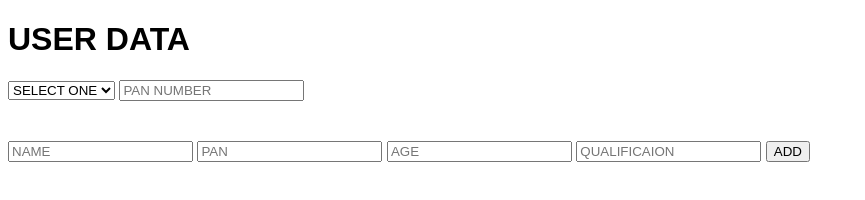
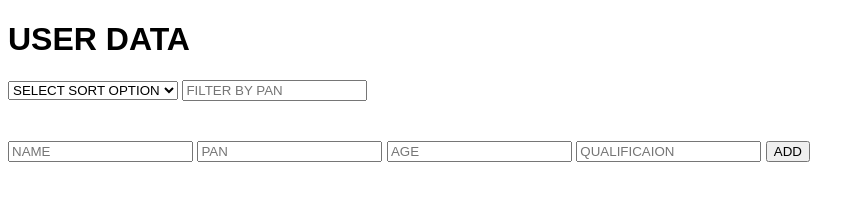
Before and after one commit to dayachettri/AC-User-Data, a plain HTML site: page index.html in a window 1280 px wide. Shown: the whole page, without its empty margins (0-865 px from the left). Drawn offline with Linux system fonts and the light colour scheme.

Commit message:
Update placeholders

```diff
--- a/index.html
+++ b/index.html
@@ -13,11 +13,11 @@
     <h1>USER DATA</h1>
     <form class="filter-data">
       <select name="" id="sort">
-        <option value="">SELECT ONE</option>
+        <option value="">SELECT SORT OPTION</option>
         <option value="A-Z">SORT(A-Z)</option>
         <option value="Z-A">SORT(Z-A)</option>
       </select>
-      <input id="search-input" type="text" placeholder="PAN NUMBER" />
+      <input id="search-input" type="text" placeholder="FILTER BY PAN" />
     </form>
     <form class="input-data">
       <input class="name-input" type="text" placeholder="NAME" required />
```
